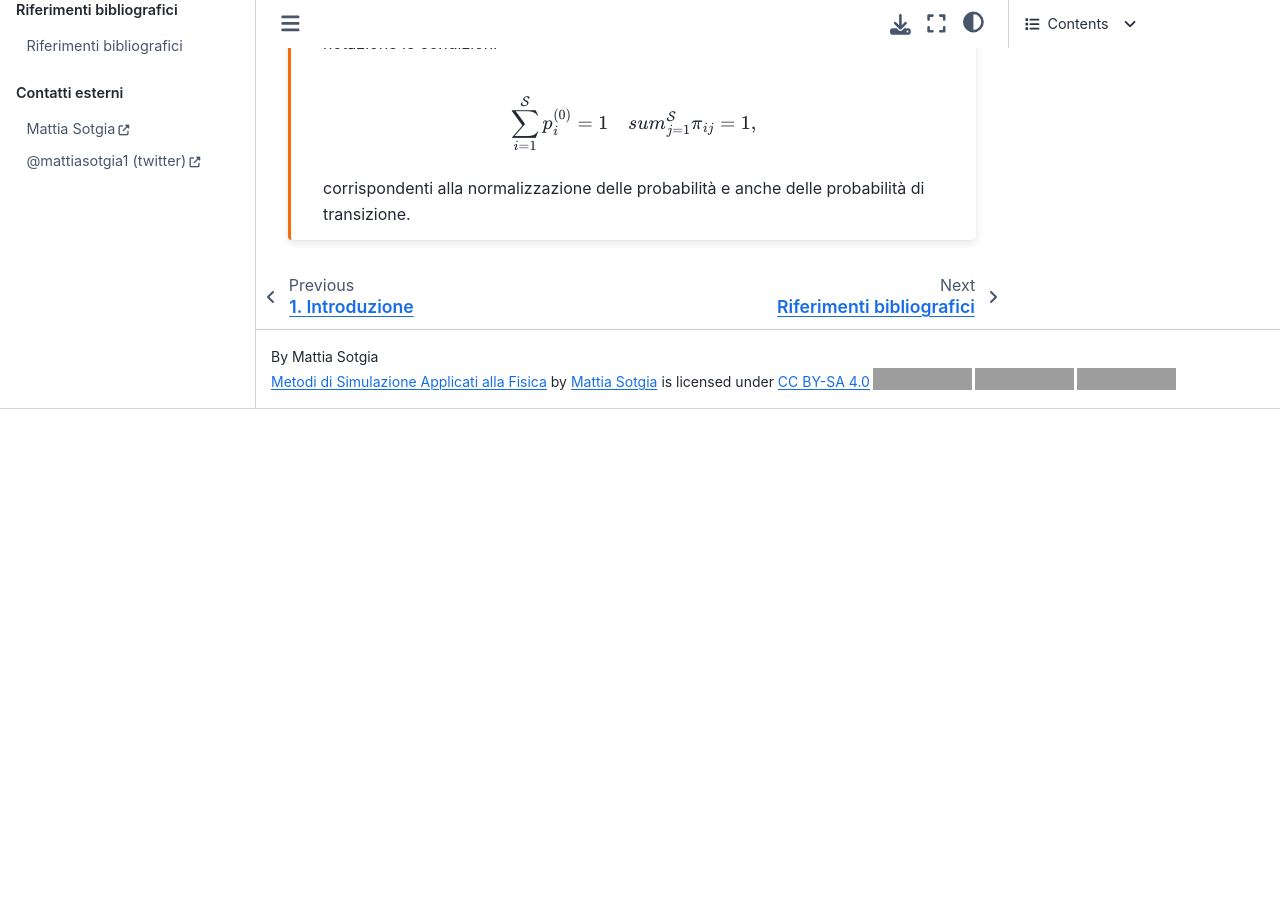
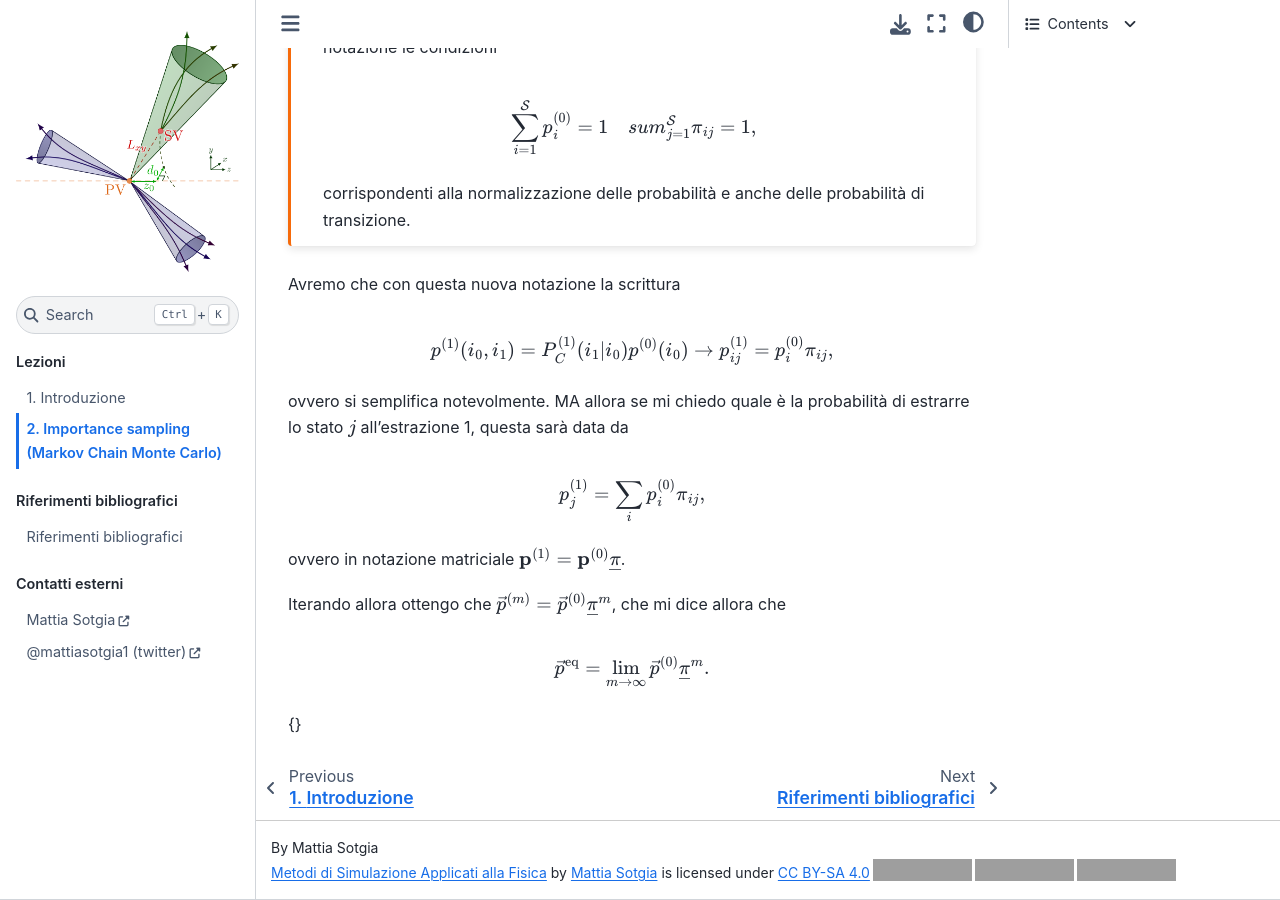
Before and after one commit to mattiasotgia/simulation-methods, a Jupyter Book: the page built from book/content/lectures/importance_sampling.md, in a window 1280 px wide and 900 px high, scrolled down 3319 px. Built offline with Jupyter Book 1.0.4 settings and Sphinx 7.4.7 and the Sphinx Book theme 1.1.4, drawn with Linux system fonts in a browser that asks for light colours; before the commit the page ends 3728 px from its top, so only the background shows below that; grey boxes are pictures that could not be loaded.

Commit message:
MCMC 1: the end

```diff
--- a/book/content/lectures/importance_sampling.md
+++ b/book/content/lectures/importance_sampling.md
@@ -131,3 +131,46 @@ $$
 
 corrispondenti alla normalizzazione delle probabilità e anche delle probabilità di transizione.
 :::
+
+Avremo che con questa nuova notazione la scrittura
+
+$$
+    p^{(1)} (i_0, i_1) = P_C^{(1)} (i_1 | i_0) p^{(0)} (i_0) \to p_{ij}^{(1)} = p_i^{(0)} \pi _{ij},
+$$
+
+ovvero si semplifica notevolmente. MA allora se mi chiedo quale è la probabilità di estrarre lo stato $j$ all'estrazione 1, questa sarà data da
+
+$$
+    p_j^{(1)} = \sum_i p_i^{(0)} \pi _{ij},
+$$
+
+ovvero in notazione matriciale ${\bf p}^{(1)} = {\bf p}^{(0)} \underline \pi$.
+
+Iterando allora ottengo che $\vec p^{(m)} = \vec p^{(0)} \underline \pi^{m}$, che mi dice allora che
+
+$$
+    \vec p^\text{eq} = \lim_{m\to\infty} \vec p^{(0)} \underline \pi^{m}.
+$$
+
+
+
+
+
+
+
+
+
+
+
+
+
+
+
+
+
+
+
+
+
+
+{}
```
